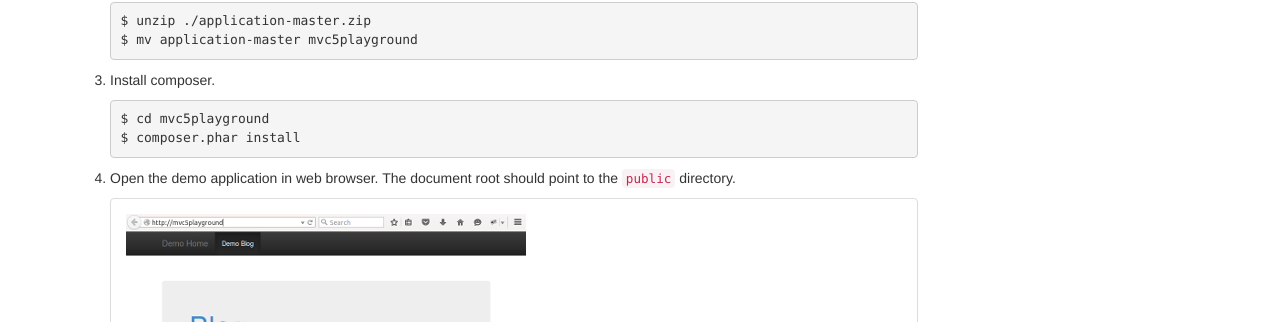
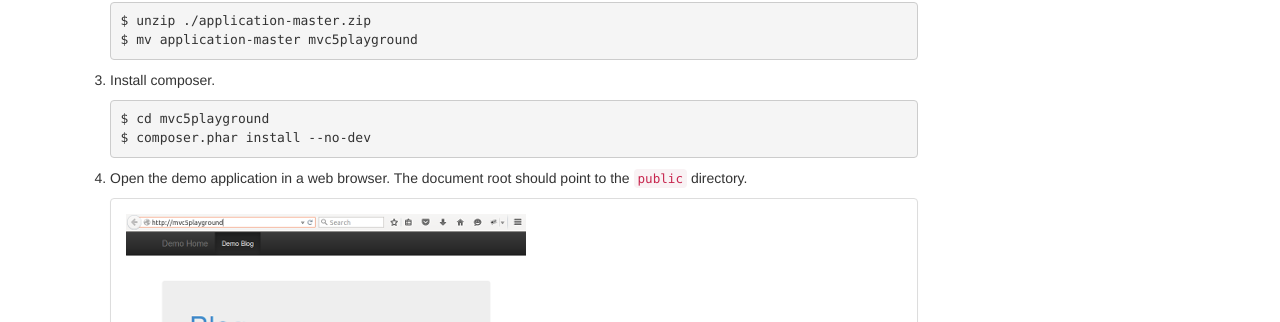
Before and after one commit to mvc5/mvc5.github.io, a Jekyll site: the page built from getting-started/index.md, in a window 1280 px wide. Shown: the part 826-1148 px from the top of the page. Built offline with Jekyll 4.4.1, drawn with Linux system fonts in a browser that asks for light colours; nearby versions of some CDN libraries.

Commit message:
ci --no-dev

```diff
--- a/getting-started/index.md
+++ b/getting-started/index.md
@@ -28,10 +28,10 @@ scrollspy: sidebar
     </li>
     <li>
         <p>Install composer.</p>
-        <pre><code class="language-php">$ cd mvc5playground<br>$ composer.phar install</code></pre>
+        <pre><code class="language-php">$ cd mvc5playground<br>$ composer.phar install --no-dev</code></pre>
     </li>
     <li>
-        <p>Open the demo application in web browser. The document root should point to the <code>public</code> directory.</p>
+        <p>Open the demo application in a web browser. The document root should point to the <code>public</code> directory.</p>
         <div class="panel panel-default">
             <div class="panel-body">
                 <img src="/images/mvc5playground.png" width="400" height="338" title="Mvc5 Demo Application">
```
Also changed, not shown: index.md (+10 -10 lines).
